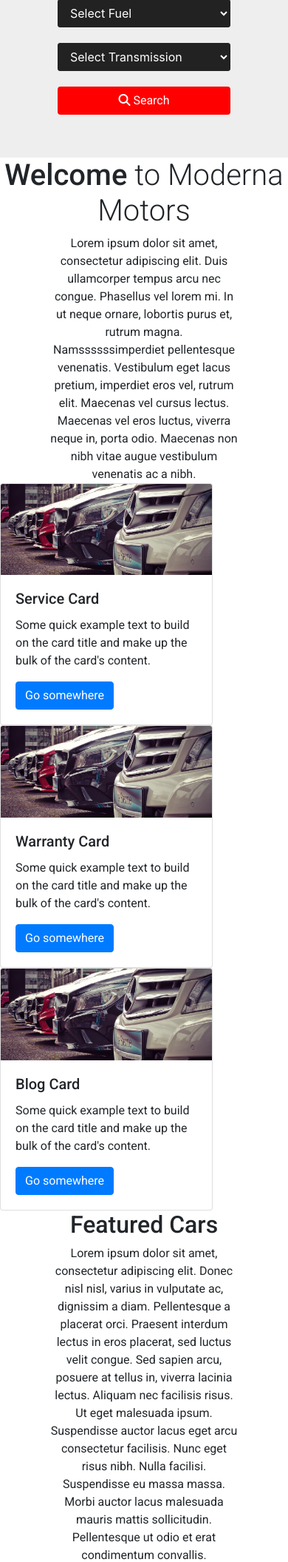
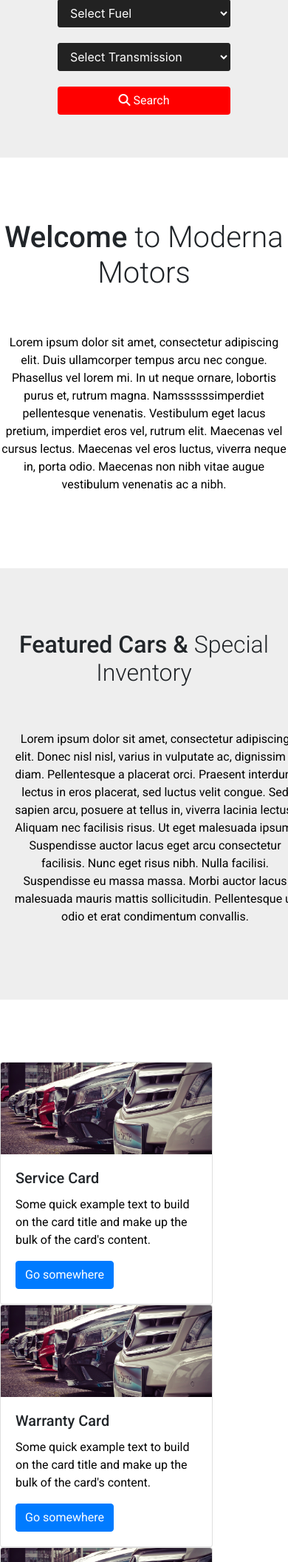
Before and after one commit to ldettorre/cardealership-app, a Django app: page / in a window 390 px wide; the page is wider, and only the part inside the window is pictured. Shown: the part 729-2840 px from the top of that part at 74% size. Run offline with Django 3.2, Linux system fonts and the light colour scheme; data that the repository does not hold is empty; some libraries are stand-ins or nearby versions.

Commit message:
Updated the featured car section on index.html so that the cards are spaced apart in a neater fashion. I attempted to make a carousel of cards work but the data was not rendering properly. Each car render is also a link to it's detailed view page.

```diff
--- a/cardealership/static/css/style.css
+++ b/cardealership/static/css/style.css
@@ -71,25 +71,45 @@
     background-color: red;
 }
 
-
-.welcome-blurb {
+.welcome-row{
+    margin:10vh 0 10vh 0;
+}
+.text-blurb {
     text-align: center;
-    margin: auto;
-    width: 65%;
+    padding-top:50px;
 }
 
+.featured-row {
+    background-color: #eeeeee;
+    padding: 10vh 0 10vh 0;
+}
+
+.featured-bg {
+    background-color: #eeeeee;
+}
+
+.featured-img {
+    height:260px;
+}
+
+.featured-card {
+    margin: 20px;
+    height:auto;
+}
+
+.featured-card h5, p {
+    color:black;
+}
+
+.info-row {
+    margin:10vh 0 10vh 0;
+}
 
 .about-us img {
     width: 100%;
     height:100%;
     object-fit: cover;
 
-}
-
-.feature-blurb {
-    text-align: center;
-    margin: auto;
-    width: 65%;
 }
 
 .embedded-map {
@@ -172,6 +192,7 @@
 .team-grid {
     padding-top:50px;
 }
+
 .employee-image {
     max-width: 100%;
     width:200px;
--- a/home/templates/home/index.html
+++ b/home/templates/home/index.html
@@ -124,16 +124,43 @@
 
 
 <!-- Welcome Text -->
-<div class="row no-gutters">
-<h1 class="col-sm-12 text-center">Welcome <span style="font-weight:300;">to Moderna Motors</span></h1>
-<p class="col-sm-12 welcome-blurb">Lorem ipsum dolor sit amet, consectetur adipiscing elit. Duis ullamcorper tempus arcu nec congue. Phasellus vel lorem mi. In ut neque ornare, lobortis purus et, rutrum magna. Namssssssimperdiet pellentesque venenatis. Vestibulum eget lacus pretium, imperdiet eros vel, rutrum elit. Maecenas vel cursus lectus. Maecenas vel eros luctus, viverra neque in, porta odio. Maecenas non nibh vitae augue vestibulum venenatis ac a nibh. </p>
+<div class="row no-gutters welcome-row">
+  <h1 class="col-sm-12 text-center">Welcome <span style="font-weight:300;">to Moderna Motors</span></h1>
+  <p class="col-sm-8 ml-auto mr-auto text-blurb">Lorem ipsum dolor sit amet, consectetur adipiscing elit. Duis ullamcorper tempus arcu nec congue. Phasellus vel lorem mi. In ut neque ornare, lobortis purus et, rutrum magna. Namssssssimperdiet pellentesque venenatis. Vestibulum eget lacus pretium, imperdiet eros vel, rutrum elit. Maecenas vel cursus lectus. Maecenas vel eros luctus, viverra neque in, porta odio. Maecenas non nibh vitae augue vestibulum venenatis ac a nibh. </p>
 </div>
 <!-- /Welcome Text -->
 
 
+<!-- Featured Vehicles -->
+<div class="row no-gutters featured-row featured-bg">
+  <h2 class="col-sm-12 text-center">Featured Cars & <span style="font-weight:300;">Special Inventory</span></h2>
+  <p class="col-sm-8 mx-auto text-blurb">
+    Lorem ipsum dolor sit amet, consectetur adipiscing elit. Donec nisl nisl, varius in vulputate ac, dignissim a diam. Pellentesque a placerat orci. Praesent interdum lectus in eros placerat, sed luctus velit congue. Sed sapien arcu, posuere at tellus in, viverra lacinia lectus. Aliquam nec facilisis risus. Ut eget malesuada ipsum. Suspendisse auctor lacus eget arcu consectetur facilisis. Nunc eget risus nibh. Nulla facilisi. Suspendisse eu massa massa. Morbi auctor lacus malesuada mauris mattis sollicitudin. Pellentesque ut odio et erat condimentum convallis.
+  </p>
+
+  <div class="row">
+    {% for car in featured_cars %}
+      <div class="col-lg-4 col-md-6 col-sm-6">
+        <div class="card featured-card h-100">
+          <a href="{% url 'carmodel' car.id %}">
+          <img class="card-img-top featured-img" src="{{ car.photo_main.url }}" alt="">
+          <div class="card-body">
+            <h5 class="card-title">{{ car.make }}, {{ car.model }}</h5>
+            <p class="card-text">{{ car.description|truncatewords:20 }}</p>
+          </div>
+        </div></a>
+
+      </div>
+    {% endfor %}
+  </div>
+</div>
+
+  <!-- /Featured Vehicles -->
+
+
 <!-- Infocards -->
-<div class="row no-gutters">
-  <div class="card col-md-4 col-sm-12" style="width: 18rem;">
+<div class="row no-gutters info-row">
+  <div class="card col-md-4 col-sm-12"  style="width: 18rem;">
     <img src="{% static 'images/landing-image.jpg' %}" class="card-img-top" alt="...">
     <div class="card-body no-gutters">
       <h5 class="card-title">Service Card</h5>
@@ -163,28 +190,6 @@
 <!-- /Infocards -->
 
 
-<!-- Featured Vehicles -->
-<div class="row no-gutters">
-<h2 class="col-sm-12 text-center">Featured Cars</h2>
-<p class="col-sm-12 feature-blurb">
-  Lorem ipsum dolor sit amet, consectetur adipiscing elit. Donec nisl nisl, varius in vulputate ac, dignissim a diam. Pellentesque a placerat orci. Praesent interdum lectus in eros placerat, sed luctus velit congue. Sed sapien arcu, posuere at tellus in, viverra lacinia lectus. Aliquam nec facilisis risus. Ut eget malesuada ipsum. Suspendisse auctor lacus eget arcu consectetur facilisis. Nunc eget risus nibh. Nulla facilisi. Suspendisse eu massa massa. Morbi auctor lacus malesuada mauris mattis sollicitudin. Pellentesque ut odio et erat condimentum convallis.
-</p>
-</div>
-<div class="row no-gutters">
-{% for car in featured_cars %}
-  <div class="card col-md-4 col-sm-12" style="width: 18rem;">
-    <img src="{% static 'images/landing-image.jpg' %}" class="card-img-top" alt="...">
-    <div class="card-body">
-      <h5 class="card-title">{{ car.make }}, {{ car.model }}</h5>
-      <p class="card-text">{{ car.description|truncatewords:30 }}</p>
-      <a href="#" class="btn btn-primary">Go somewhere</a>
-    </div>
-  </div>
-{% endfor %}
-</div>
-<!-- /Featured Vehicles -->
-
-
 <!-- Google Map Embedded-->
 <div class="row no-gutters">
 <div class="col-sm-6"><iframe class="embedded-map" src="https://www.google.com/maps/embed?pb=!1m18!1m12!1m3!1d9539.035947213582!2d-6.242002059080055!3d53.293852265704565!2m3!1f0!2f0!3f0!3m2!1i1024!2i768!4f13.1!3m3!1m2!1s0x48670967208312b5%3A0x2600c7a819b930d1!2sDundrum%2C%20Dublin!5e0!3m2!1sen!2sie!4v1613189339817!5m2!1sen!2sie" frameborder="0" style="border:0;" allowfullscreen="" aria-hidden="false" tabindex="0"></iframe></div>
```
Also changed, not shown: cardealership/static/js/scripts.js (line endings or trailing spaces).
